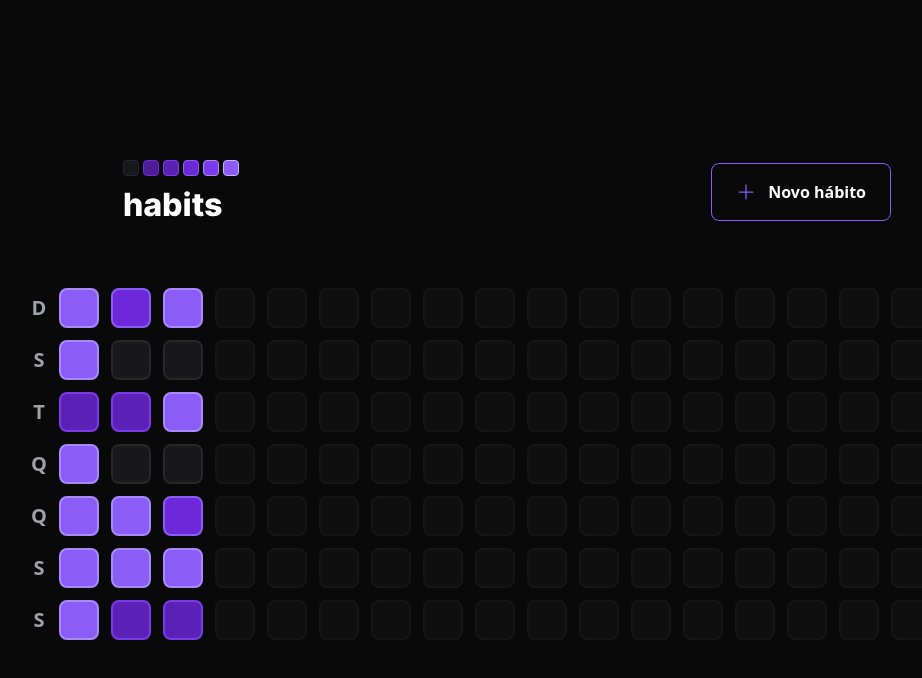
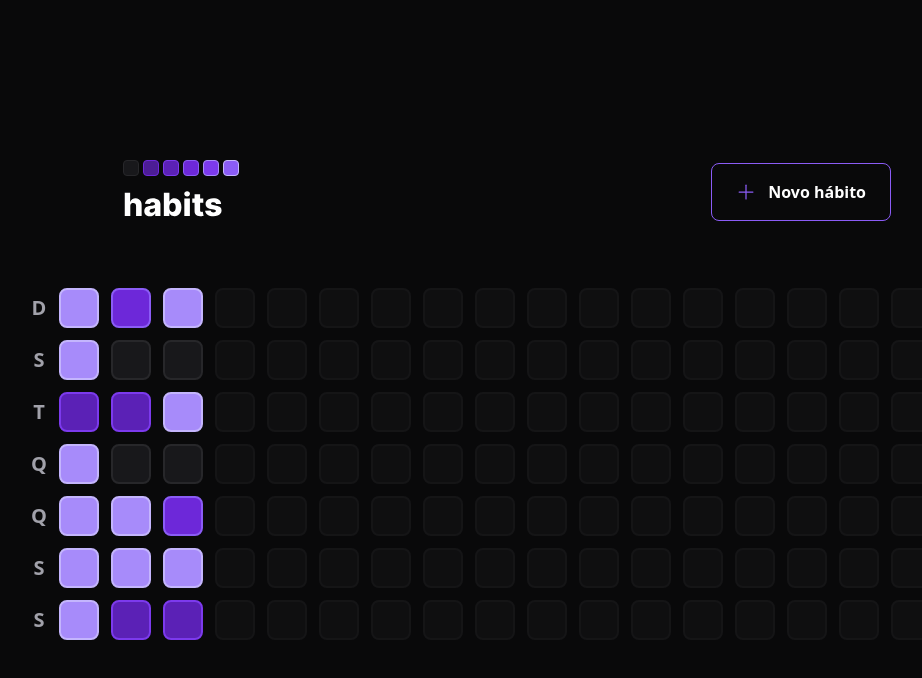
Before and after one commit to SheilaNS/nlw-setup, a React (Vite) app in the folder web/: page / in a window 1280 px wide. Shown: the top 678 px of the page, without its empty margins (133-1055 px from the left). Built offline with nearby package versions, Linux system fonts and the light colour scheme.

Commit message:
feat(web): style changes

```diff
--- a/web/src/components/HabitDay.tsx
+++ b/web/src/components/HabitDay.tsx
@@ -19,7 +19,7 @@ export function HabitDay({ completed, amount }: HabitDayProps) {
           'bg-violet-800 border-violet-600' : completedPercentage >= 20 && completedPercentage < 40,
           'bg-violet-700 border-violet-500' : completedPercentage >= 40 && completedPercentage < 60,
           'bg-violet-600 border-violet-500' : completedPercentage >= 60 && completedPercentage < 80,
-          'bg-violet-500 border-violet-400' : completedPercentage >= 80,
+          'bg-violet-400 border-violet-300' : completedPercentage >= 80,
         })}
       />
 
```
